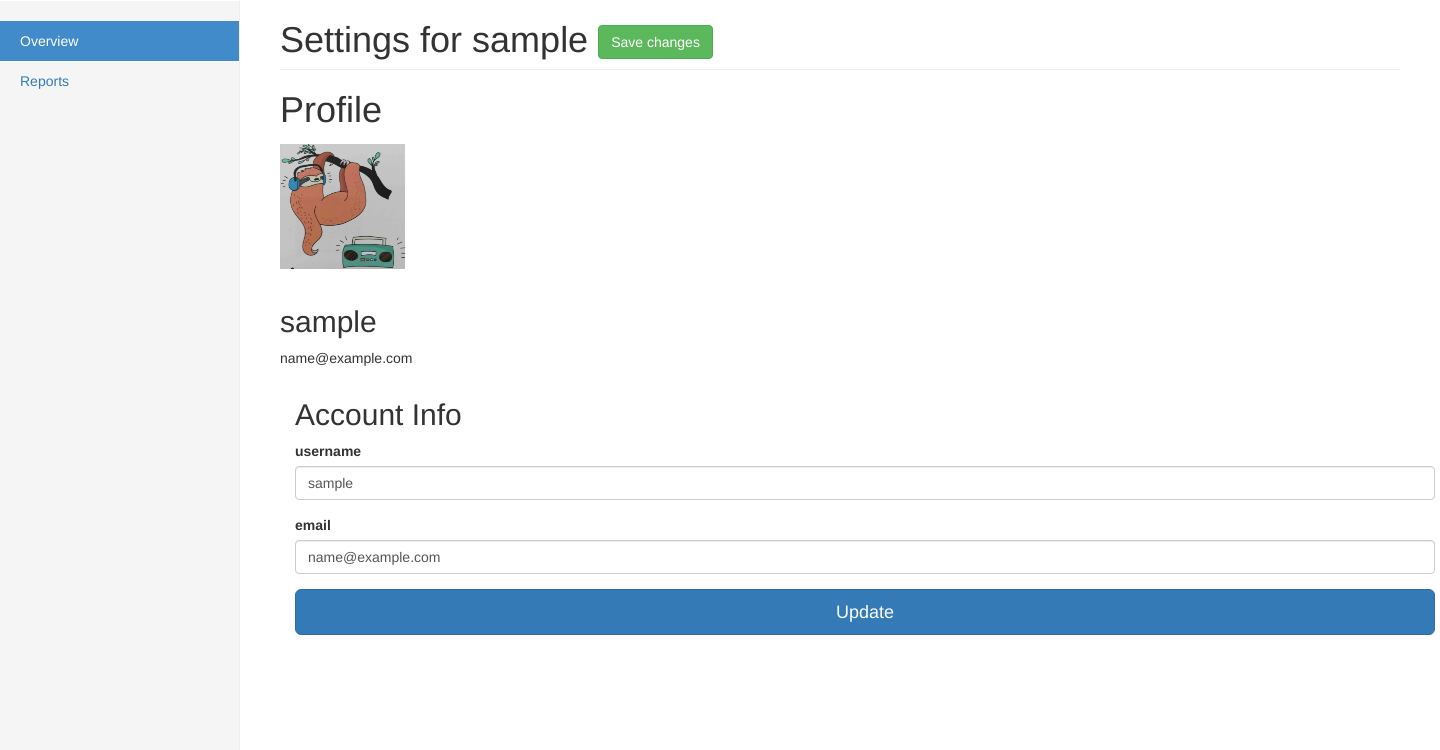
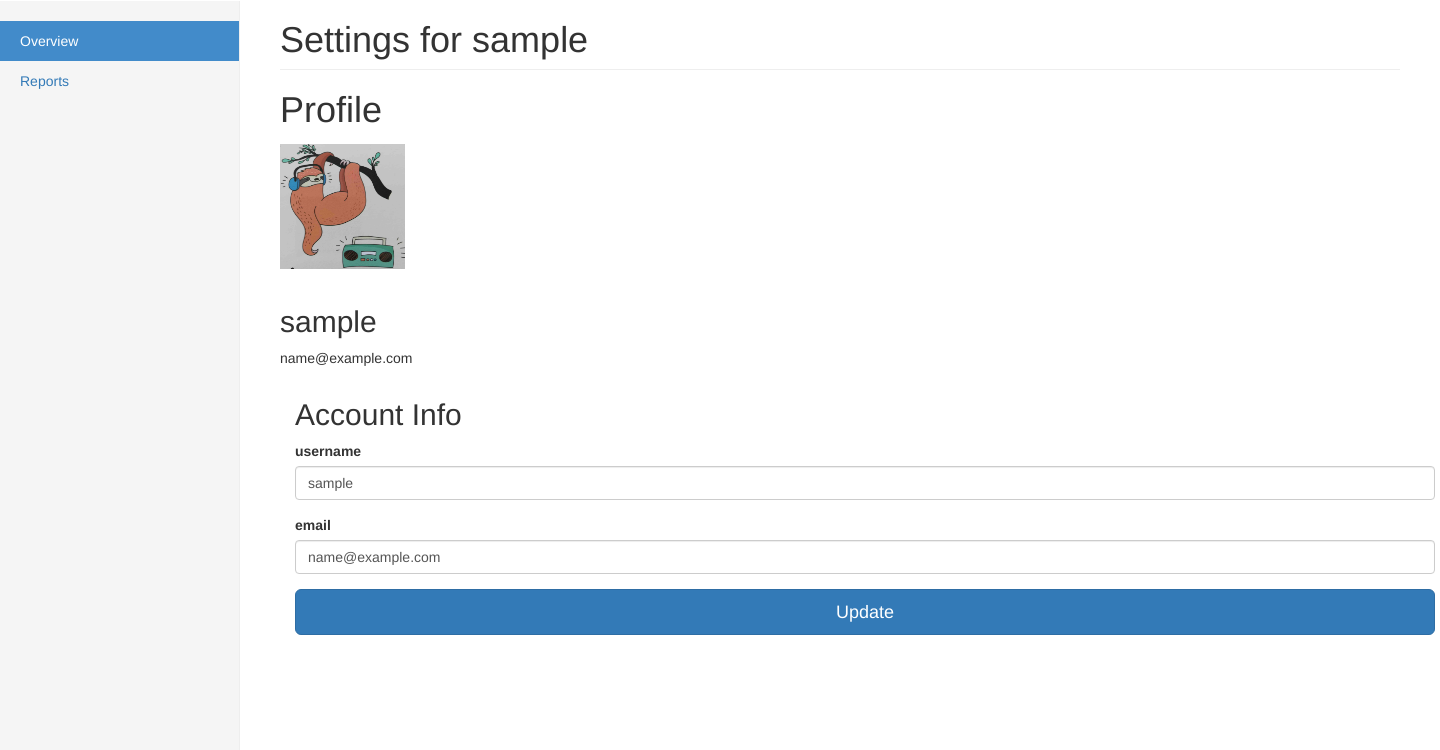
Before and after one commit to itprohelper/mybp, a Flask app: page /settings in a window 1440 px wide. Shown: the part 50-800 px from the top of the page. Run offline with Flask 2, Linux system fonts and the light colour scheme; the visitor is signed in with stand-in values (Sample User, id 1); data comes from the database, SQL or seed files in the repository; some libraries are stand-ins or nearby versions.

Commit message:
code clean up

```diff
--- a/www/mbp/templates/settings.html
+++ b/www/mbp/templates/settings.html
@@ -52,8 +52,7 @@ Settings | My BP
 
         </div>
         <div class="col-sm-9 col-sm-offset-3 col-md-10 col-md-offset-2 main">
-          <h1 class="page-header">Settings for {{ current_user.username }} <button type="button" class="btn btn-success" data-toggle="modal"
-            data-target="#mymodal" name="button">Save changes</button></h1>
+          <h1 class="page-header">Settings for {{ current_user.username }} </h1>
 
             {% with messages = get_flashed_messages() %}
 
@@ -116,17 +115,13 @@ Settings | My BP
   			{{ wtf.form_field(form.username) }}
   			{{ wtf.form_field(form.email) }}
   			{{ form.submit(class="btn btn-lg btn-primary btn-block") }}
-  			<!-- <button class="btn btn-lg btn-primary btn-block" type="submit" value="Login" name="login">Sign Up</button> -->
-  			<!-- <small class="text-muted">
-  			Already registered? <a class="ml-2" href="{{ url_for('login') }}"> Log in</a>
-  			</small> -->
   		</form>
 
   </div>
 
 </div>
 
-
+<!--For registration -->
         <!-- <li>DOB</li>
         <li>City, Country</li>
 
@@ -138,9 +133,5 @@ Settings | My BP
         <li>Doctor email</li>
         <li>Email doctor your readings? checkbox aqui</li>
         </ul> -->
-
-
-
-
 <!-- /.container -->
 {% endblock %}
```
Also changed, not shown: www/createdb.py (+1 -44 lines), www/mbp/templates/dashboard.html (+2 -34 lines), www/mbp/views.py (+1 -20 lines).
